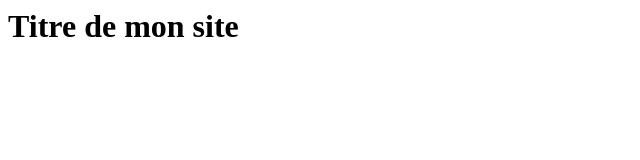
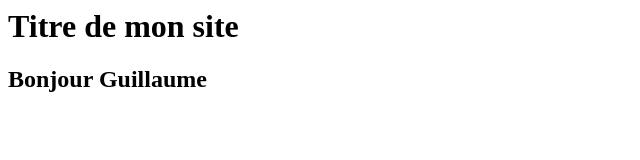
Before and after one commit to guillaumelebr/guillaume-lebrun, a plain HTML site: page index.html in a window 1280 px wide. Shown: the whole page, without its empty margins (0-640 px from the left). Drawn offline with Linux system fonts and the light colour scheme.

Commit message:
Création d'une nouvelle ligne

```diff
--- a/index.html
+++ b/index.html
@@ -4,5 +4,6 @@
     </head>
 
     <h1>Titre de mon site</h1>
+	<h2>Bonjour Guillaume</h2>
 
 </html>
```
